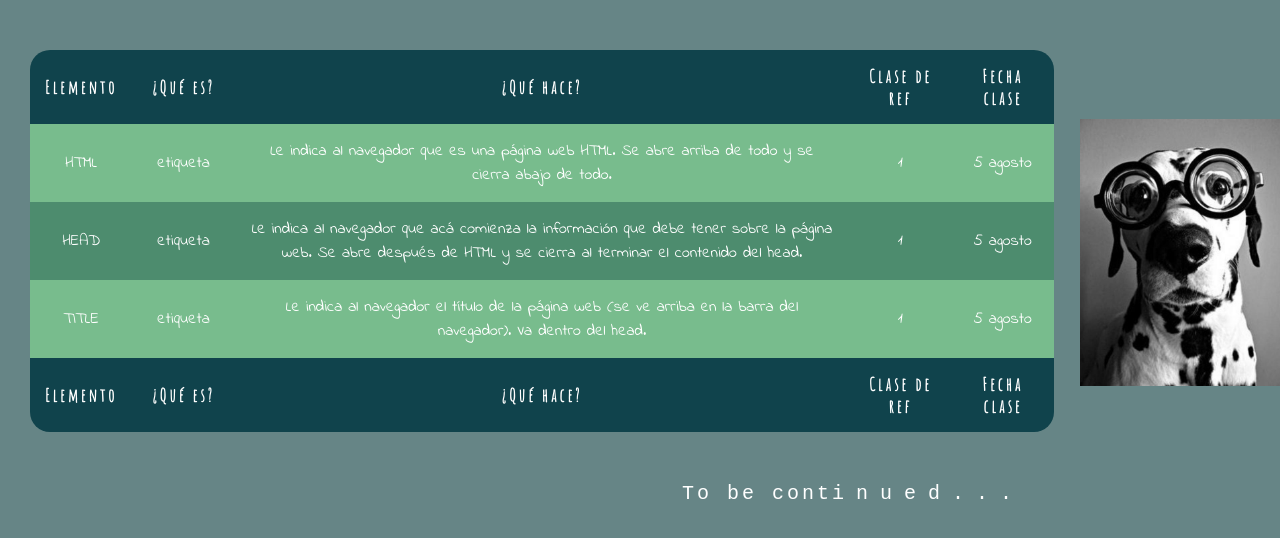
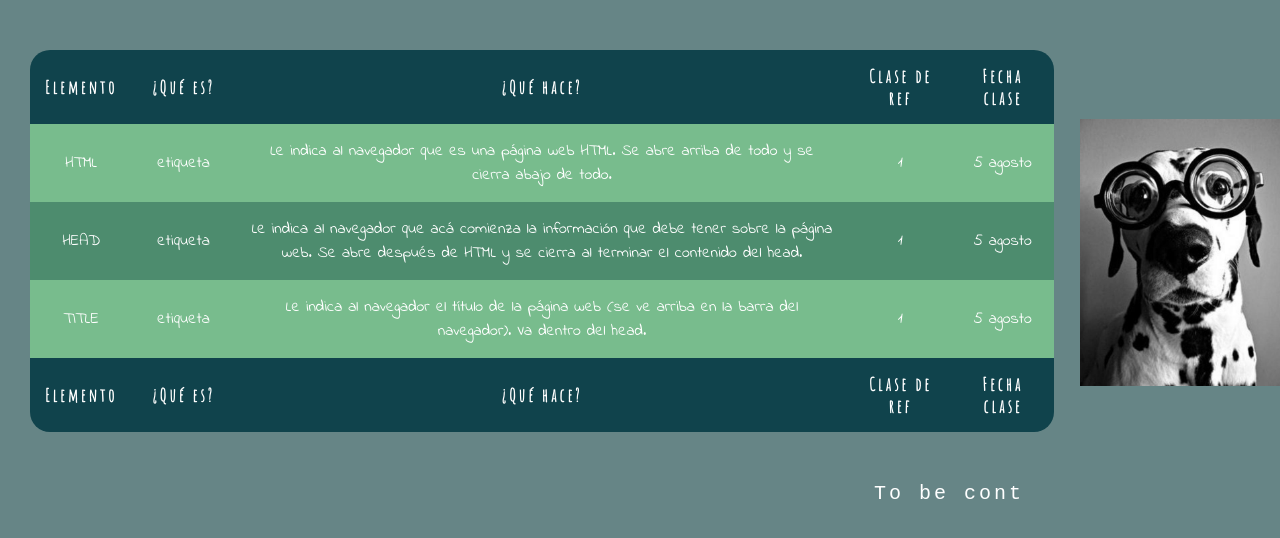
Before and after one commit to maarcf/tabla, a plain HTML site: page index.html in a window 1280 px wide. Drawn offline with Linux system fonts and the light colour scheme.

Commit message:
Intentando resolver un error

```diff
--- a/index.html
+++ b/index.html
@@ -55,7 +55,7 @@
             </tr>
             </tfoot>
     </table>
-    <caption><p>To be cont<span>inued...</span></p></caption>
+    <caption><p>To be cont</p></caption>
 
 </body>
 </html>
```
